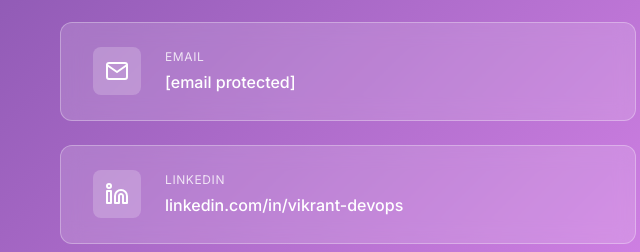
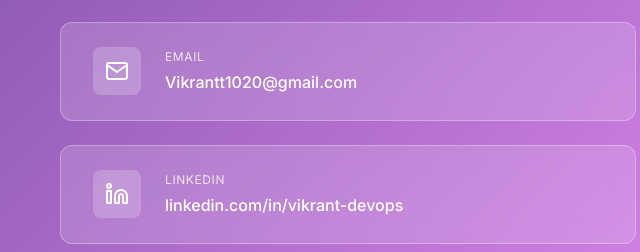
Before and after one commit to Vikrant1020/Vikrant1020, a plain HTML site: page index.html in a window 1280 px wide. Shown: the part 6865-7117 px from the top of the page, 612-1252 px from the left. Drawn offline with Linux system fonts and the light colour scheme.

Commit message:
Update index.html

```diff
--- a/index.html
+++ b/index.html
@@ -538,7 +538,7 @@
                         </div>
                         <div class="contact-info">
                             <span class="contact-label">Email</span>
-                            <span class="contact-value"><span class="__cf_email__" data-cfemail="43152a2831222d37377273717303242e222a2f6d202c2e">[email&#160;protected]</span></span>
+                            <span class="contact-value">Vikrantt1020@gmail.com</span>
                         </div>
                     </a>
                     <a href="https://www.linkedin.com/in/vikrant-devops/" target="_blank" rel="noopener noreferrer" class="contact-link">
```
